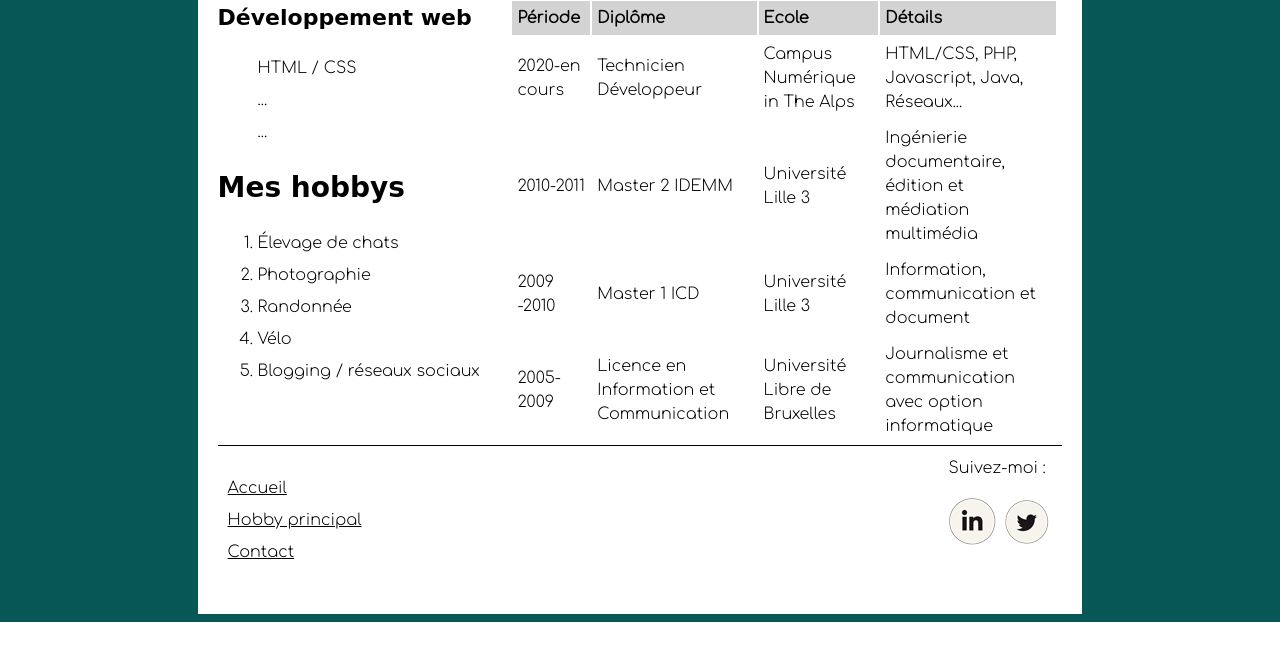
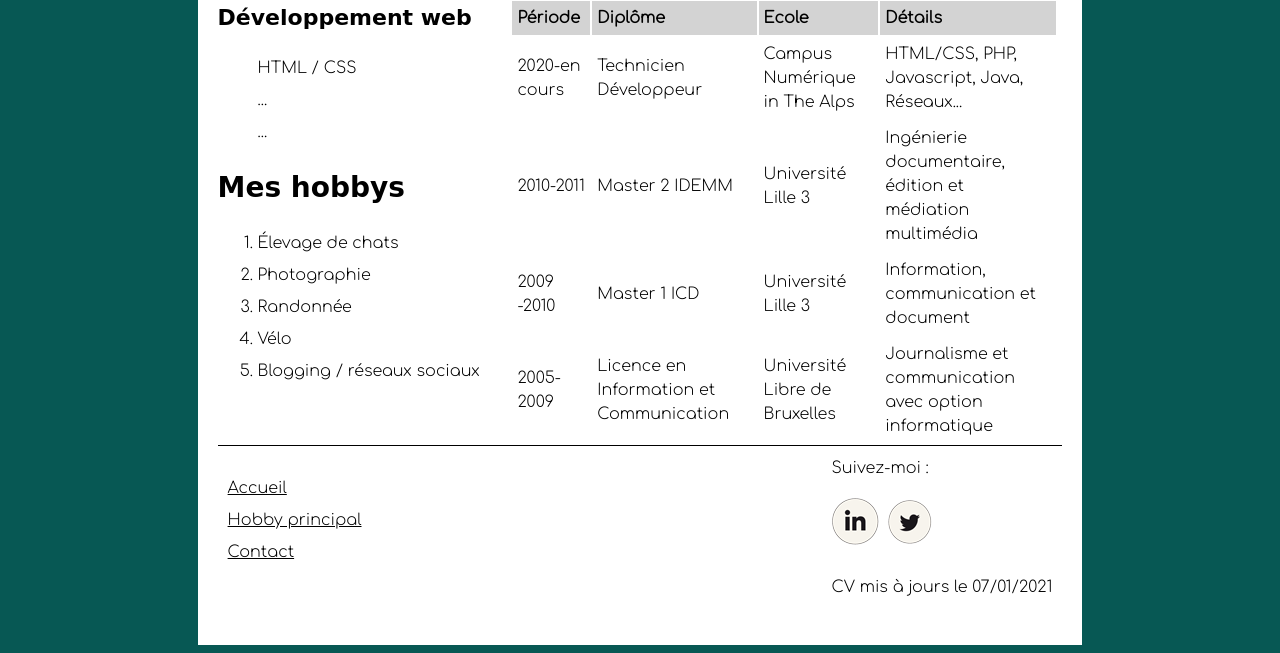
Before and after one commit to Sarah-Hans/CV, a PHP site: page / in a window 1280 px wide. Shown: the part 1890-2543 px from the top of the page. Before the commit the page ends 2512 px from the top, so only its background shows below. Run offline with PHP 8.4, Linux system fonts and the light colour scheme; some web fonts are replaced.

Commit message:
Ajout de la date de dernière modification du site dans le footer

```diff
--- a/index.html
+++ b/index.html
@@ -186,6 +186,7 @@
                 <a href="https://fr.linkedin.com/in/sarahans"><img src="images/icone-linkedin.png" alt="Profil LinkedIn" title="Profil Twitter"></a>
                 <a href="https://twitter.com/lageekette"><img src="images/icone-twitter.png" alt="Profil Twitter" title="Profil LinkedIn"></a>
             </div>
+            <p id="majcv">CV mis à jours le 07/01/2021</p>
         </div>
     </footer>
 </body>
--- a/styles/style.css
+++ b/styles/style.css
@@ -264,6 +264,10 @@ footer {
     text-align: left;
 }
 
+#majcv {
+    margin-top: 25px;
+}
+
 #lien-elevage {
     list-style: none;
     text-align: center;
```
